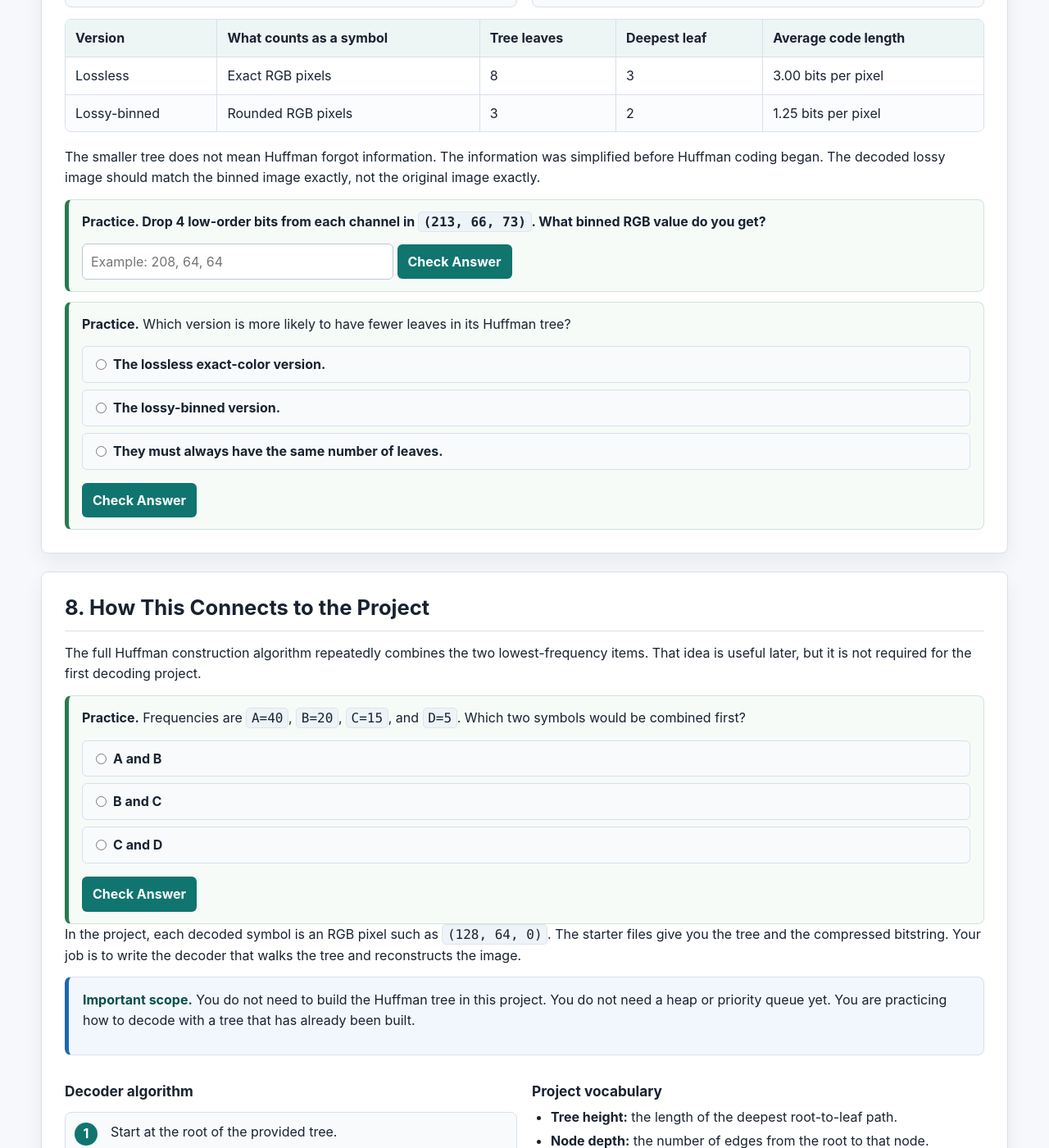
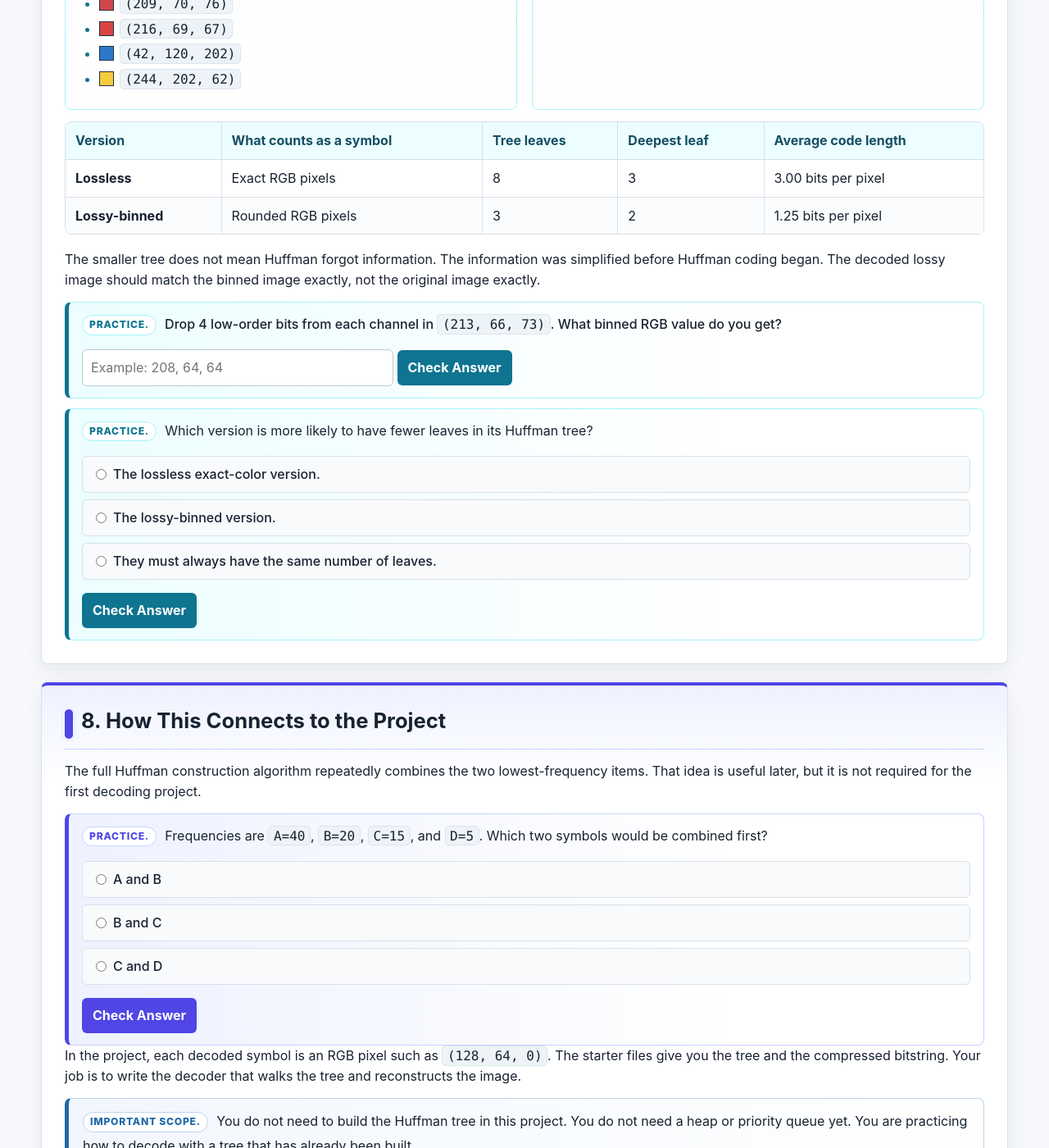
Before and after one commit to alexanderlewisstevens/alexanderlewisstevens.github.io, a Jekyll site: the page html/huffman_intro_part1.html, which Jekyll copies as it is, in a window 1280 px wide and 1400 px high, scrolled down 8548 px. Shown: the whole window at 82% size. Built offline with Jekyll 4.4.1, drawn with Linux system fonts in a browser that asks for light colours; some of the changed text lies outside the part shown.

Commit message:
Refine Huffman activity visual styling

```diff
--- a/html/huffman_intro_part1.html
+++ b/html/huffman_intro_part1.html
@@ -32,6 +32,10 @@
       --red: #a53c34;
       --code: #eef3f7;
       --focus: rgba(16, 117, 111, 0.24);
+      --section-color: var(--accent);
+      --section-ink: var(--accent-strong);
+      --section-bg: #f2fbfa;
+      --section-line: #bfdbd8;
       --ok-bg: #e9f6ee;
       --ok-text: #23633c;
       --warn-bg: #fff4d9;
@@ -89,13 +93,22 @@
     }
 
     .hero {
-      background: linear-gradient(180deg, #ffffff 0%, #fbfdfd 100%);
+      background: linear-gradient(135deg, #ffffff 0%, #fbfdfd 54%, #f3f7ff 100%);
       border: 1px solid var(--line);
-      border-top: 6px solid var(--accent);
+      border-top: 0;
       border-radius: var(--radius);
       box-shadow: var(--shadow);
       overflow: hidden;
       padding: 34px;
+      position: relative;
+    }
+
+    .hero::before {
+      background: linear-gradient(90deg, var(--accent), var(--blue) 48%, var(--gold));
+      content: "";
+      height: 6px;
+      inset: 0 0 auto;
+      position: absolute;
     }
 
     .eyebrow {
@@ -134,6 +147,11 @@
       margin: 0 0 14px;
     }
 
+    strong {
+      color: #111827;
+      font-weight: 780;
+    }
+
     .lead {
       color: var(--muted);
       font-size: clamp(1.03rem, 1.4vw, 1.16rem);
@@ -184,6 +202,8 @@
     }
 
     .card {
+      background: linear-gradient(180deg, var(--section-bg) 0, #ffffff 118px);
+      border-top: 4px solid var(--section-color);
       box-shadow: var(--shadow-soft);
       margin: 22px 0;
       padding: 28px;
@@ -191,14 +211,110 @@
     }
 
     .card > h2 {
-      border-bottom: 1px solid var(--line);
+      align-items: flex-start;
+      border-bottom: 1px solid var(--section-line);
+      color: var(--text);
+      display: flex;
+      gap: 10px;
       padding-bottom: 12px;
+    }
+
+    .card > h2::before {
+      background: var(--section-color);
+      border-radius: 999px;
+      box-shadow: 0 0 0 4px var(--section-bg);
+      content: "";
+      flex: 0 0 10px;
+      height: 1.42em;
+      margin-top: 0.04em;
+    }
+
+    #videos {
+      --section-color: #2563eb;
+      --section-ink: #1e3a8a;
+      --section-bg: #eff6ff;
+      --section-line: #bfdbfe;
+    }
+
+    #fixed-length {
+      --section-color: #0f766e;
+      --section-ink: #134e4a;
+      --section-bg: #ecfdf5;
+      --section-line: #b7e4d4;
+    }
+
+    #frequent-symbols {
+      --section-color: #b45309;
+      --section-ink: #7c2d12;
+      --section-bg: #fff7ed;
+      --section-line: #fed7aa;
+    }
+
+    #prefix-free {
+      --section-color: #1d4ed8;
+      --section-ink: #1e3a8a;
+      --section-bg: #eff6ff;
+      --section-line: #bfdbfe;
+    }
+
+    #tree-codebooks {
+      --section-color: #047857;
+      --section-ink: #064e3b;
+      --section-bg: #ecfdf5;
+      --section-line: #a7f3d0;
+    }
+
+    #decode-walk {
+      --section-color: #be123c;
+      --section-ink: #881337;
+      --section-bg: #fff1f2;
+      --section-line: #fecdd3;
+    }
+
+    #weighted-cost {
+      --section-color: #6d28d9;
+      --section-ink: #4c1d95;
+      --section-bg: #f5f3ff;
+      --section-line: #ddd6fe;
+    }
+
+    #lossy-binning {
+      --section-color: #0e7490;
+      --section-ink: #164e63;
+      --section-bg: #ecfeff;
+      --section-line: #a5f3fc;
+    }
+
+    #project-bridge {
+      --section-color: #4f46e5;
+      --section-ink: #312e81;
+      --section-bg: #eef2ff;
+      --section-line: #c7d2fe;
+    }
+
+    #references {
+      --section-color: #475569;
+      --section-ink: #1f2937;
+      --section-bg: #f8fafc;
+      --section-line: #cbd5e1;
+    }
+
+    #readiness {
+      --section-color: #15803d;
+      --section-ink: #14532d;
+      --section-bg: #f0fdf4;
+      --section-line: #bbf7d0;
     }
 
     .mini-card,
     .nav-card {
-      background: var(--surface-soft);
+      background: linear-gradient(180deg, var(--surface-soft), #ffffff);
       padding: 18px;
+    }
+
+    .card .mini-card {
+      border-color: var(--section-line);
+      box-shadow: inset 0 3px 0 var(--section-color);
     }
 
     .mini-card h3,
@@ -207,24 +323,46 @@
     }
 
     .callout {
-      background: #f7fbfb;
-      border-left: 5px solid var(--accent);
+      background: linear-gradient(90deg, var(--section-bg), #ffffff);
+      border-color: var(--section-line);
+      border-left: 5px solid var(--section-color);
       margin: 14px 0;
       padding: 15px 17px;
     }
 
     .callout.warn {
-      border-left-color: var(--gold);
-      background: #fffaf0;
+      --section-color: var(--gold);
+      --section-ink: #6b450d;
+      --section-bg: #fff8e5;
+      --section-line: #efd59c;
     }
 
     .callout.project {
-      border-left-color: var(--blue);
-      background: #f2f7fd;
+      --section-color: var(--blue);
+      --section-ink: #1f4f82;
+      --section-bg: #f2f7fd;
+      --section-line: #bdd3ee;
     }
 
     .callout strong:first-child {
-      color: var(--accent-strong);
+      color: var(--section-color);
+    }
+
+    .callout p > strong:first-child,
+    .practice-box > p:first-child > strong:first-child,
+    .practice-box > label:first-child > strong:first-child {
+      background: #ffffff;
+      border: 1px solid var(--section-line);
+      border-radius: 999px;
+      color: var(--section-color);
+      display: inline-block;
+      font-size: 0.76rem;
+      font-weight: 820;
+      letter-spacing: 0.06em;
+      margin: 0 6px 4px 0;
+      padding: 2px 8px;
+      text-transform: uppercase;
+      vertical-align: 0.08em;
     }
 
     .toc {
@@ -320,12 +458,17 @@
     }
 
     th {
-      background: #edf6f5;
+      background: var(--section-bg);
+      color: var(--section-ink);
       font-weight: 750;
     }
 
     tbody tr:nth-child(even) td {
       background: #fbfcfe;
+    }
+
+    tbody td:first-child {
+      font-weight: 700;
     }
 
     ol,
@@ -336,6 +479,11 @@
 
     li {
       margin: 5px 0;
+    }
+
+    li::marker {
+      color: var(--section-color, var(--accent));
+      font-weight: 800;
     }
 
     .steps {
@@ -348,8 +496,8 @@
 
     .steps li {
       align-items: flex-start;
-      background: var(--surface-soft);
-      border: 1px solid var(--line);
+      background: #ffffff;
+      border: 1px solid var(--section-line);
       border-radius: var(--radius);
       display: grid;
       gap: 10px;
@@ -361,7 +509,7 @@
 
     .steps li::before {
       align-items: center;
-      background: var(--accent);
+      background: var(--section-color);
       border-radius: 999px;
       color: #ffffff;
       content: counter(step);
@@ -395,7 +543,7 @@
     input[type="text"]:focus,
     input[type="number"]:focus,
     textarea:focus {
-      border-color: var(--accent);
+      border-color: var(--section-color);
       box-shadow: 0 0 0 4px var(--focus);
       outline: 0;
     }
@@ -408,6 +556,7 @@
 
     input[type="radio"],
     input[type="checkbox"] {
+      accent-color: var(--section-color);
       margin-right: 8px;
       transform: translateY(1px);
     }
@@ -436,6 +585,10 @@
       color: var(--text);
     }
 
+    .card button:not(.secondary) {
+      background: var(--section-color);
+    }
+
     button:hover,
     button:focus,
     .button-link:hover,
@@ -446,6 +599,12 @@
       transform: translateY(-1px);
     }
 
+    .card button:not(.secondary):hover,
+    .card button:not(.secondary):focus {
+      background: var(--section-ink);
+      box-shadow: 0 8px 20px rgba(24, 34, 49, 0.16);
+    }
+
     button.secondary:hover,
     button.secondary:focus,
     .button-link.secondary:hover,
@@ -456,7 +615,9 @@
     }
 
     .feedback {
+      border: 1px solid transparent;
       border-radius: 6px;
+      font-weight: 650;
       margin-top: 10px;
       padding: 10px 12px;
     }
@@ -467,16 +628,19 @@
 
     .feedback.ok {
       background: var(--ok-bg);
+      border-color: #b7dfc5;
       color: var(--ok-text);
     }
 
     .feedback.warn {
       background: var(--warn-bg);
+      border-color: #efd690;
       color: var(--warn-text);
     }
 
     .feedback.bad {
       background: var(--bad-bg);
+      border-color: #efb8b2;
       color: var(--bad-text);
     }
 
@@ -484,14 +648,24 @@
       background: var(--surface-soft);
       border: 1px solid var(--line);
       border-radius: var(--radius-sm);
+      cursor: pointer;
       display: block;
+      font-weight: 500;
       margin: 8px 0;
       padding: 9px 11px;
+      transition: background 140ms ease, border-color 140ms ease, box-shadow 140ms ease, font-weight 140ms ease;
     }
 
     .choice:hover {
       background: #ffffff;
       border-color: var(--line-strong);
+    }
+
+    .choice:has(input:checked) {
+      background: #ffffff;
+      border-color: var(--section-color);
+      box-shadow: inset 4px 0 0 var(--section-color);
+      font-weight: 700;
     }
 
     .tree-wrap,
@@ -614,8 +788,8 @@
     }
 
     .stat {
-      background: var(--surface-soft);
-      border: 1px solid var(--line);
+      background: #ffffff;
+      border: 1px solid var(--section-line);
       border-radius: var(--radius-sm);
       padding: 10px;
     }
@@ -624,6 +798,11 @@
       display: block;
       font-size: 0.82rem;
       color: var(--muted);
+    }
+
+    .stat span {
+      color: var(--section-ink);
+      font-weight: 700;
     }
 
     .code-block {
@@ -665,10 +844,10 @@
     }
 
     .time-link {
-      background: #eef3f7;
-      border: 1px solid var(--line);
+      background: #ffffff;
+      border: 1px solid var(--section-line);
       border-radius: 999px;
-      color: var(--text);
+      color: var(--section-ink);
       display: inline-block;
       font-size: 0.86rem;
       font-weight: 750;
@@ -677,15 +856,16 @@
     }
 
     .practice-box {
-      background: #f7fbf8;
-      border: 1px solid #cfe4d7;
-      border-left: 5px solid var(--green);
+      background: linear-gradient(90deg, var(--section-bg), #ffffff 72%);
+      border: 1px solid var(--section-line);
+      border-left: 5px solid var(--section-color);
       margin-top: 12px;
       padding: 14px 16px;
       border-radius: var(--radius);
     }
 
     .practice-box label:first-child {
+      font-weight: 500;
       margin-top: 0;
     }
 
@@ -705,6 +885,13 @@
       gap: 6px;
       margin: 0;
       padding: 9px 11px;
+    }
+
+    .checklist label:has(input:checked) {
+      background: #ffffff;
+      border-color: var(--section-color);
+      box-shadow: inset 4px 0 0 var(--section-color);
+      font-weight: 700;
     }
 
     .footer-note {
@@ -930,7 +1117,7 @@
         <p>Because each character costs 2 bits, this three-character message costs <code>3 x 2 = 6</code> bits.</p>
       </div>
       <div class="practice-box">
-        <label for="fixed-answer">Practice. With A=<code>00</code>, B=<code>01</code>, C=<code>10</code>, and D=<code>11</code>, encode <code>ABCD</code>.</label>
+        <label for="fixed-answer"><strong>Practice.</strong> With A=<code>00</code>, B=<code>01</code>, C=<code>10</code>, and D=<code>11</code>, encode <code>ABCD</code>.</label>
         <input id="fixed-answer" type="text" inputmode="numeric" autocomplete="off" placeholder="Type a bitstring">
         <button type="button" id="fixed-check">Check Answer</button>
         <div id="fixed-feedback" class="feedback" aria-live="polite"></div>
@@ -972,7 +1159,7 @@
         <p><strong>Example.</strong> Suppose A appears 60 times and B appears 5 times. Saving one bit on A saves 60 bits total, but saving one bit on B saves only 5 bits total. This is why frequent symbols usually belong closer to the root.</p>
       </div>
       <div class="practice-box">
-        <label for="video-frequency-answer">Practice. If symbol <code>A</code> appears 60 times and symbol <code>B</code> appears 5 times, which symbol should usually receive the shorter code?</label>
+        <label for="video-frequency-answer"><strong>Practice.</strong> If symbol <code>A</code> appears 60 times and symbol <code>B</code> appears 5 times, which symbol should usually receive the shorter code?</label>
         <input id="video-frequency-answer" type="text" autocomplete="off" placeholder="Type A or B">
         <button type="button" id="video-frequency-check">Check Answer</button>
         <div id="video-frequency-feedback" class="feedback" aria-live="polite"></div>
@@ -1010,7 +1197,7 @@
         <p><strong>Example.</strong> Decode <code>0100</code> from left to right. The first <code>0</code> is A. The next bits <code>10</code> are B. The final <code>0</code> is A. So <code>0100</code> decodes to <code>ABA</code>.</p>
       </div>
       <div class="practice-box">
-        <label for="prefix-answer">Practice. Using A=<code>0</code>, B=<code>10</code>, C=<code>110</code>, and D=<code>111</code>, decode <code>0110111100</code>.</label>
+        <label for="prefix-answer"><strong>Practice.</strong> Using A=<code>0</code>, B=<code>10</code>, C=<code>110</code>, and D=<code>111</code>, decode <code>0110111100</code>.</label>
         <input id="prefix-answer" type="text" autocomplete="off" placeholder="Type the decoded message">
         <button type="button" id="prefix-check">Check Answer</button>
         <div id="prefix-feedback" class="feedback" aria-live="polite"></div>
@@ -1067,7 +1254,7 @@
         </div>
       </div>
       <div class="practice-box">
-        <label for="video-tree-answer">Practice. Using <code>red=0</code>, <code>green=10</code>, <code>blue=110</code>, and <code>gold=111</code>, decode <code>010111</code>.</label>
+        <label for="video-tree-answer"><strong>Practice.</strong> Using <code>red=0</code>, <code>green=10</code>, <code>blue=110</code>, and <code>gold=111</code>, decode <code>010111</code>.</label>
         <input id="video-tree-answer" type="text" autocomplete="off" placeholder="Type the color names">
         <button type="button" id="video-tree-check">Check Answer</button>
         <div id="video-tree-feedback" class="feedback" aria-live="polite"></div>
@@ -1150,7 +1337,7 @@
       <p><strong>Total cost:</strong> <code>50 + 50 + 45 + 30 = 175</code> bits per 100 symbols.</p>
       <p><strong>Average cost:</strong> <code>175 / 100 = 1.75</code> bits per symbol.</p>
       <div class="practice-box">
-        <label for="video-cost-answer">Practice. If <code>X</code> appears 8 times at depth 1 and <code>Y</code> appears 2 times at depth 3, what is the total weighted cost?</label>
+        <label for="video-cost-answer"><strong>Practice.</strong> If <code>X</code> appears 8 times at depth 1 and <code>Y</code> appears 2 times at depth 3, what is the total weighted cost?</label>
         <input id="video-cost-answer" type="number" min="0" autocomplete="off" placeholder="Type a number">
         <button type="button" id="video-cost-check">Check Answer</button>
         <div id="video-cost-feedback" class="feedback" aria-live="polite"></div>
@@ -1221,7 +1408,7 @@
       </div>
       <p>The smaller tree does not mean Huffman forgot information. The information was simplified before Huffman coding began. The decoded lossy image should match the binned image exactly, not the original image exactly.</p>
       <div class="practice-box">
-        <label for="binning-pixel-answer">Practice. Drop 4 low-order bits from each channel in <code>(213, 66, 73)</code>. What binned RGB value do you get?</label>
+        <label for="binning-pixel-answer"><strong>Practice.</strong> Drop 4 low-order bits from each channel in <code>(213, 66, 73)</code>. What binned RGB value do you get?</label>
         <input id="binning-pixel-answer" type="text" autocomplete="off" placeholder="Example: 208, 64, 64">
         <button type="button" id="binning-pixel-check">Check Answer</button>
         <div id="binning-pixel-feedback" class="feedback" aria-live="polite"></div>
```
